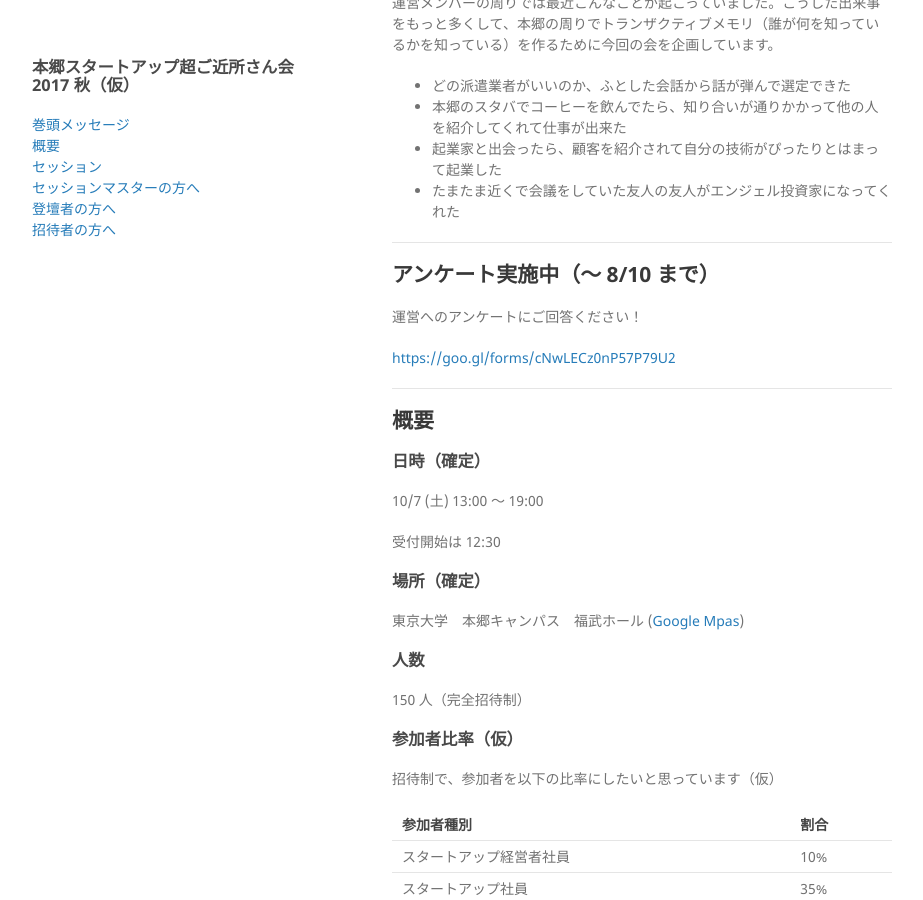
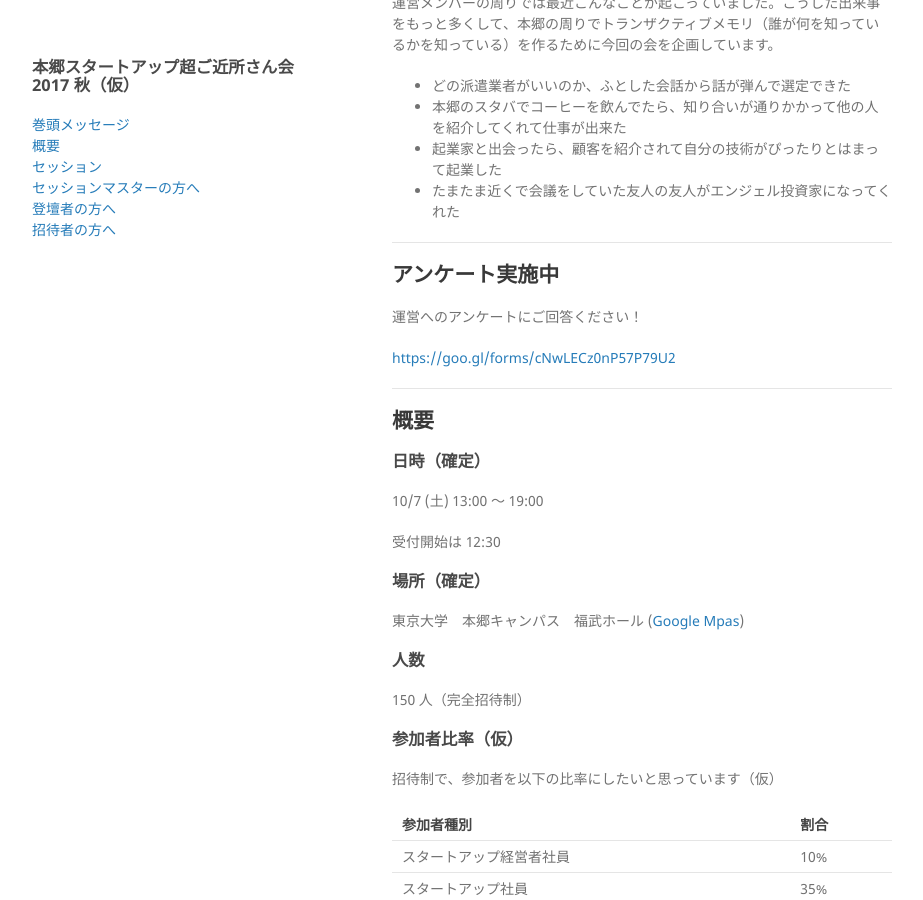
Before and after one commit to hongotechstartup/hongotechstartup.github.io, a Jekyll site: the page built from index.md, in a window 1280 px wide and 900 px high, scrolled down 395 px. Shown: the whole window, without its empty margins (178-1101 px from the left). Built offline with Jekyll 4.4.1, drawn with Linux system fonts in a browser that asks for light colours; our own code applies the rules of GitHub Pages for plain Markdown files.

Commit message:
question

```diff
--- a/index.md
+++ b/index.md
@@ -17,7 +17,7 @@
 
 ----
 
-## アンケート実施中（〜 8/10 まで）
+## アンケート実施中
 
 運営へのアンケートにご回答ください！
 
@@ -72,7 +72,7 @@
 
 ### 従来と今回のイベントとの違い
 
-|   | 従来 | 今回 |
+|  | 従来 | 今回 |
 |  ------ | ------ | ------ |
 | スピーカー | 成功者や偉い人が話す | 参加した人が |
 | 主な参加者 | 投資家＋事業会社＋スタートアップ経営者 | スタートアップの現場の従業員＋経営者 |
```
